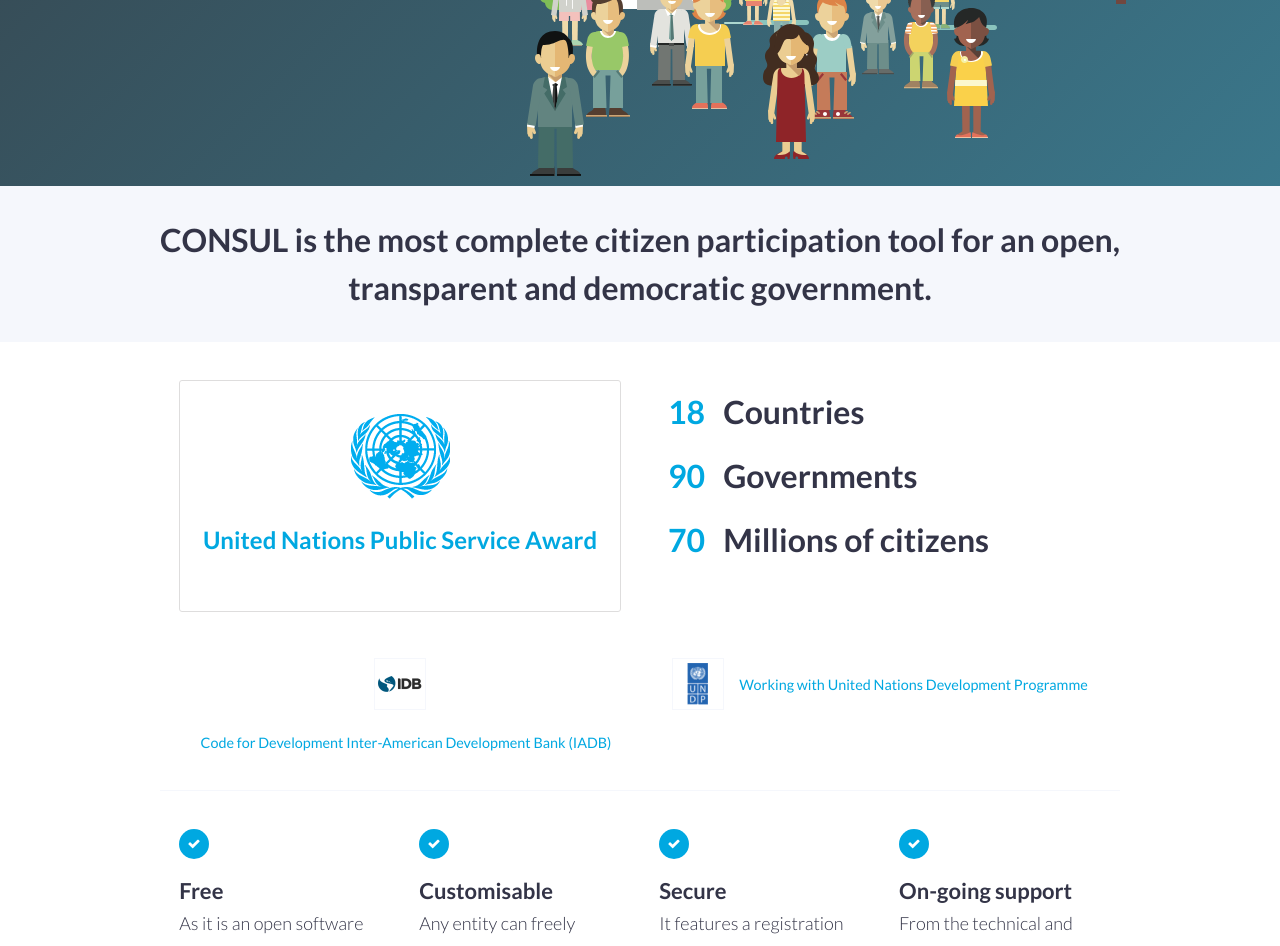
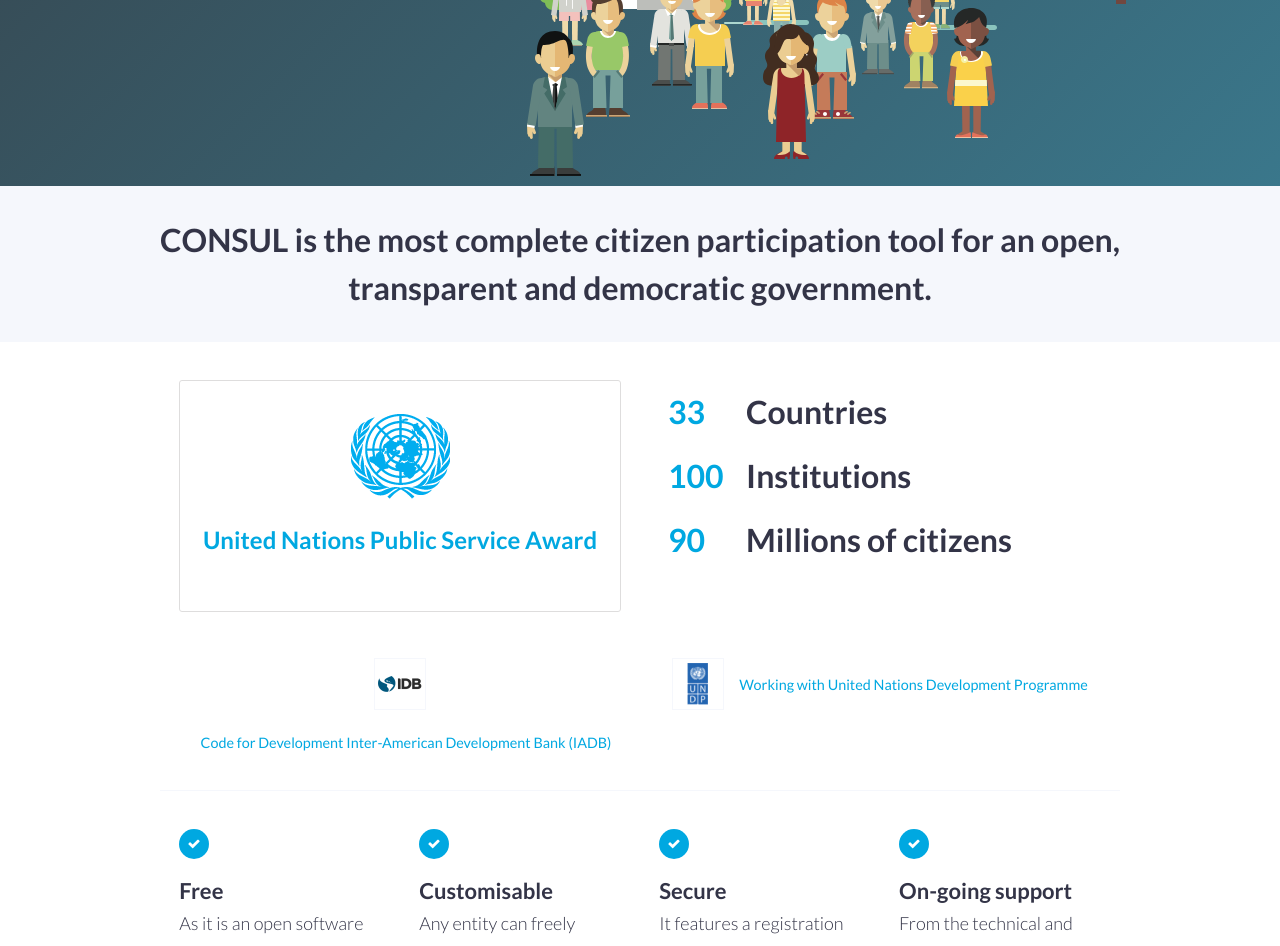
Before and after one commit to consuldemocracy/website, a Jekyll site: the page built from en/index.html, in a window 1280 px wide. Shown: the part 414-1360 px from the top of the page. Built offline with Jekyll 4.4.1, drawn with Linux system fonts in a browser that asks for light colours.

Commit message:
Updates intro info page

```diff
--- a/_data/i18n/en.yml
+++ b/_data/i18n/en.yml
@@ -25,11 +25,11 @@
 intro:
   un_award: "United Nations Public Service Award"
   un_award_url: "http://workspace.unpan.org/sites/Internet/Documents/2018%20%20Winners%20with%20short%20paragraph_rev%20OD_EN_Clean.docx.pdf"
-  countries_number: "18"
+  countries_number: "33"
   countries: "Countries"
-  governments_number: "90"
-  governments: "Governments"
-  citizens_number: "70"
+  institutions_number: "100"
+  institutions: "Institutions"
+  citizens_number: "90"
   citizens: "Millions of citizens"
   idb: "Code for Development Inter-American Development Bank (IADB)"
   idb_url: "https://code.iadb.org/en/repository/47/consul"
--- a/_data/i18n/es.yml
+++ b/_data/i18n/es.yml
@@ -25,11 +25,11 @@
 intro:
   un_award: "Premio de de las Naciones Unidas al Servicio Público"
   un_award_url: "http://workspace.unpan.org/sites/Internet/Documents/2018%20%20Winners%20with%20short%20paragraph_rev%20OD_EN_Clean.docx.pdf"
-  countries_number: "18"
+  countries_number: "33"
   countries: "Países"
-  governments_number: "90"
-  governments: "Gobiernos"
-  citizens_number: "70"
+  institutions_number: "100"
+  institutions: "Instituciones"
+  citizens_number: "90"
   citizens: "Millones de ciudadanos"
   idb: "Código para el Desarrollo Banco Inter-Americano para el Desarollo (BID)"
   idb_url: "https://code.iadb.org/es/repositorio/47/consul"
--- a/_includes/intro.html
+++ b/_includes/intro.html
@@ -18,8 +18,8 @@
           <span class="number-title">{{ site.data.i18n[page.locale].intro.countries }}</span>
         </div>
         <div class="col-12">
-          <span class="number">{{ site.data.i18n[page.locale].intro.governments_number }}</span>
-          <span class="number-title">{{ site.data.i18n[page.locale].intro.governments }}</span>
+          <span class="number">{{ site.data.i18n[page.locale].intro.institutions_number }}</span>
+          <span class="number-title">{{ site.data.i18n[page.locale].intro.institutions }}</span>
         </div>
         <div class="col-12">
           <span class="number">{{ site.data.i18n[page.locale].intro.citizens_number }}</span>
--- a/_sass/_consul.scss
+++ b/_sass/_consul.scss
@@ -384,6 +384,8 @@
 
   .number {
     color: $link;
+    display: inline-block;
+    width: 60px;
   }
 
   .number-title {
```
